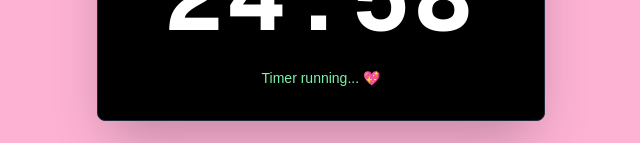
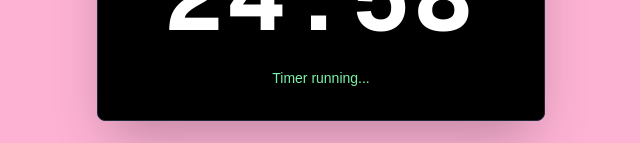
Before and after one commit to richerduong/pomodoro, a Next.js app: page / in a window 1280 px wide. Both pictures are taken after a click on the button "Start". Shown: the part 422-565 px from the top of the page, without its empty margins (319-959 px from the left). Built offline with nearby package versions, Linux system fonts and the light colour scheme.

Commit message:
fix: remove emoji

```diff
--- a/src/components/Timer.tsx
+++ b/src/components/Timer.tsx
@@ -180,7 +180,7 @@ const Timer: React.FC<TimerProps> = ({ onModeChange }) => {
             {timeLeft === 0 ? (
               <span className="text-pink-300 font-semibold">Time&apos;s up! ✨</span>
             ) : isRunning ? (
-              <span className="text-green-300">Timer running... 💖</span>
+              <span className="text-green-300">Timer running...</span>
             ) : (
               <span>Timer paused</span>
             )}
```
